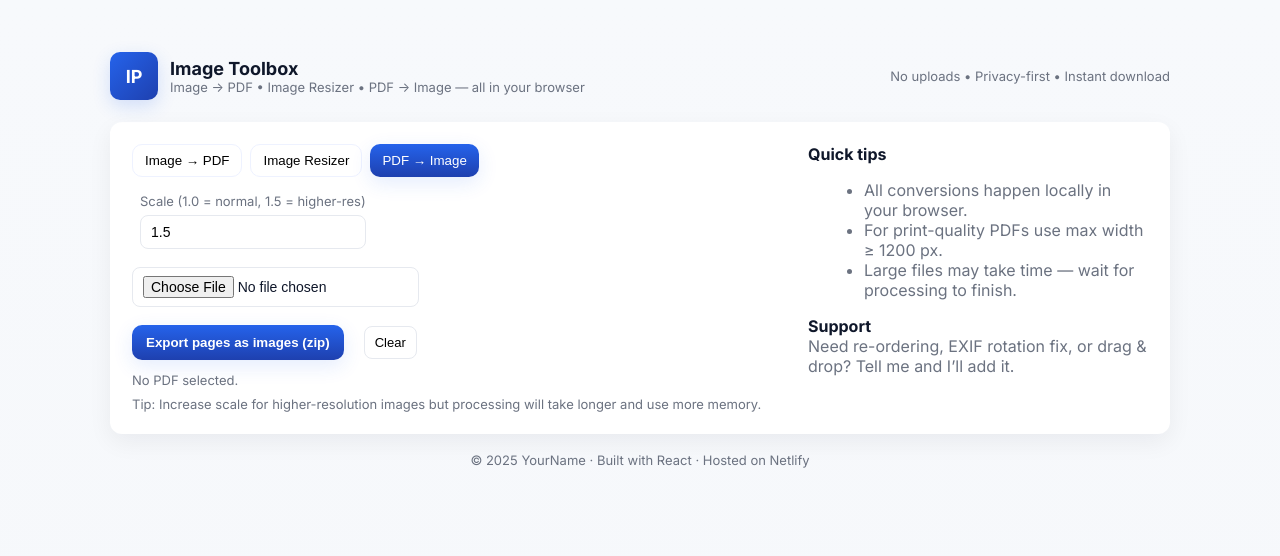
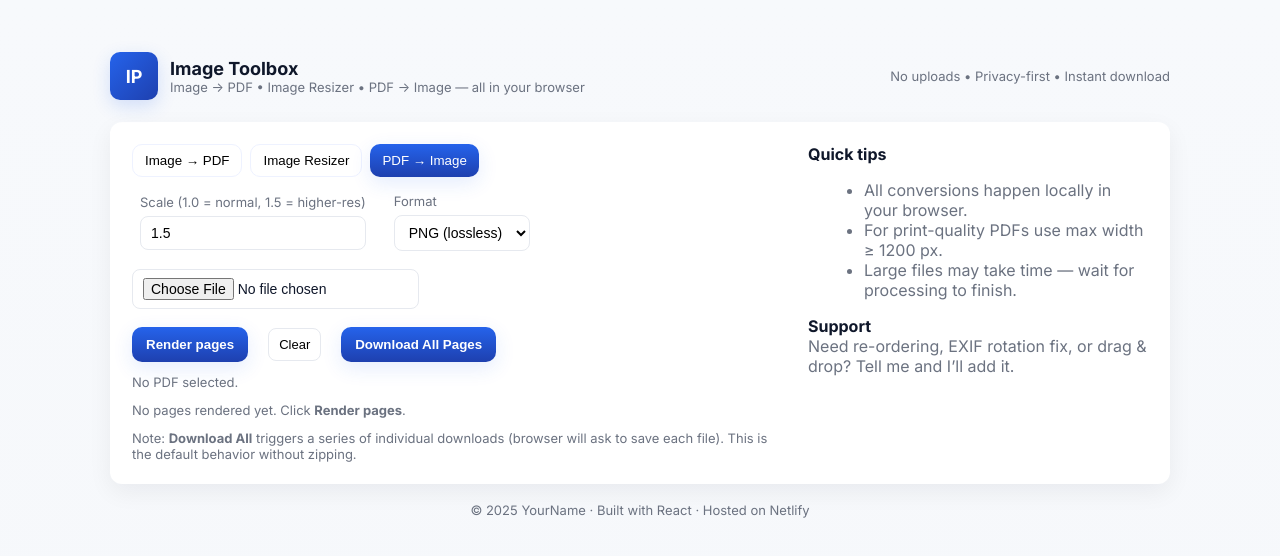
Before and after one commit to Lokesh0336/Lokeshpdf, a React (Vite) app: page / in a window 1280 px wide. Both pictures are taken after a click on the tab "PDF → Image". Shown: the top 556 px of the page. Built offline with nearby package versions, Linux system fonts and the light colour scheme.

Commit message:
Update PdfToImage.jsx

```diff
--- a/src/components/PdfToImage.jsx
+++ b/src/components/PdfToImage.jsx
@@ -1,33 +1,52 @@
 import React, { useState } from "react";
-import JSZip from "jszip";
 import { saveAs } from "file-saver";
 
 /**
- * Uses pdf.js loaded via CDN in index.html: window['pdfjsLib']
- * Renders each page to canvas and returns a blob (PNG)
+ * Uses pdf.js loaded via CDN in index.html (window['pdfjsLib']).
+ * Renders each PDF page to a canvas and returns canvas elements.
  */
-async function pdfFileToImages(file, scale = 1.5) {
+async function renderPdfToCanvases(file, scale = 1.5) {
   const arrayBuffer = await file.arrayBuffer();
   const pdfjsLib = window['pdfjsLib'];
   if (!pdfjsLib) throw new Error("pdf.js not loaded. Ensure you included the CDN script in index.html.");
   const loadingTask = pdfjsLib.getDocument({ data: arrayBuffer });
   const pdf = await loadingTask.promise;
-  const images = [];
+  const canvases = [];
   for (let pageNum = 1; pageNum <= pdf.numPages; pageNum++) {
     const page = await pdf.getPage(pageNum);
     const viewport = page.getViewport({ scale });
     const canvas = document.createElement("canvas");
-    canvas.width = viewport.width;
-    canvas.height = viewport.height;
+    canvas.width = Math.round(viewport.width);
+    canvas.height = Math.round(viewport.height);
     const ctx = canvas.getContext("2d");
     const renderContext = { canvasContext: ctx, viewport };
     await page.render(renderContext).promise;
-    const blob = await new Promise((res,rej)=> {
-      canvas.toBlob((b)=>{ if(b) res(b); else rej(new Error("toBlob null")); }, "image/png");
-    });
-    images.push({ blob, pageNum, width: canvas.width, height: canvas.height });
+    canvases.push({ canvas, pageNum });
   }
-  return images;
+  return canvases;
+}
+
+/** Convert a canvas to a blob in desired mime (png/jpeg) and quality */
+function canvasToBlob(canvas, mime = "image/png", quality = 0.92) {
+  return new Promise((resolve, reject) => {
+    // For JPEG quality param applies; PNG ignores quality.
+    canvas.toBlob((b) => {
+      if (b) resolve(b);
+      else reject(new Error("Canvas toBlob returned null"));
+    }, mime, quality);
+  });
+}
+
+/** Convenience: create a small dataURL thumbnail from canvas (for fast preview) */
+function canvasToDataUrl(canvas, maxWidth = 240) {
+  const ratio = Math.min(1, maxWidth / canvas.width);
+  const w = Math.round(canvas.width * ratio);
+  const h = Math.round(canvas.height * ratio);
+  const tmp = document.createElement("canvas");
+  tmp.width = w;
+  tmp.height = h;
+  tmp.getContext("2d").drawImage(canvas, 0, 0, w, h);
+  return tmp.toDataURL("image/png");
 }
 
 export default function PdfToImage() {
@@ -35,41 +54,98 @@ export default function PdfToImage() {
   const [scale, setScale] = useState(1.5);
   const [processing, setProcessing] = useState(false);
   const [error, setError] = useState("");
+  const [pages, setPages] = useState([]); // { pageNum, canvas, thumb }
+  const [format, setFormat] = useState("image/png"); // or image/jpeg
+  const [jpegQuality, setJpegQuality] = useState(0.92);
 
   const handleFile = (e) => {
     setError("");
+    setPages([]);
     const f = e.target.files?.[0];
     if (!f) { setFile(null); return; }
     if (f.type !== "application/pdf") { setError("Please select a PDF file."); return; }
     setFile(f);
   };
 
-  const exportImagesZip = async () => {
+  const loadPages = async () => {
     if (!file) { setError("Choose a PDF first."); return; }
-    setProcessing(true); setError("");
+    setError("");
+    setProcessing(true);
+    setPages([]);
     try {
-      const images = await pdfFileToImages(file, Number(scale) || 1.5);
-      const zip = new JSZip();
-      for (let img of images) {
-        zip.file(`page-${img.pageNum}.png`, img.blob);
-      }
-      const content = await zip.generateAsync({ type: "blob" });
-      saveAs(content, `${file.name.replace(/\.pdf$/i, '')}-images.zip`);
+      const canvases = await renderPdfToCanvases(file, Number(scale) || 1.5);
+      const pageItems = canvases.map(({ canvas, pageNum }) => ({
+        pageNum,
+        canvas,
+        thumb: canvasToDataUrl(canvas, 320)
+      }));
+      setPages(pageItems);
     } catch (err) {
       console.error(err);
-      setError("Failed to convert PDF: " + (err.message || err));
+      setError("Failed to render PDF: " + (err.message || err));
     } finally {
       setProcessing(false);
     }
+  };
+
+  const downloadPage = async (pageItem) => {
+    try {
+      const mime = format;
+      const q = mime === "image/png" ? 1.0 : Number(jpegQuality) || 0.92;
+      const blob = await canvasToBlob(pageItem.canvas, mime, q);
+      const ext = mime === "image/png" ? "png" : "jpg";
+      saveAs(blob, `${file?.name.replace(/\.pdf$/i, '')}-page-${pageItem.pageNum}.${ext}`);
+    } catch (err) {
+      console.error(err);
+      setError("Failed to download page: " + (err.message || err));
+    }
+  };
+
+  const downloadAll = async () => {
+    if (!pages.length) { setError("No pages to download. Click Render pages first."); return; }
+    setError("");
+    try {
+      // Sequential downloads to avoid overwhelming the browser
+      for (let i = 0; i < pages.length; i++) {
+        await downloadPage(pages[i]);
+        // small delay so browsers handle dialogs more reliably
+        await new Promise((res) => setTimeout(res, 300));
+      }
+    } catch (err) {
+      console.error(err);
+      setError("Failed during download all: " + (err.message || err));
+    }
+  };
+
+  const clearAll = () => {
+    setFile(null);
+    setPages([]);
+    setError("");
   };
 
   return (
     <div>
       <div className="controls">
         <div className="row">
-          <label className="small">Scale (1.0 = normal, 1.5 = higher-res)
-            <input type="number" step="0.1" min="0.5" max="3" value={scale} onChange={(e)=>setScale(Number(e.target.value||1.5))} />
+          <label className="small">
+            Scale (1.0 = normal, 1.5 = higher-res)
+            <input type="number" step="0.1" min="0.5" max="3" value={scale} onChange={(e) => setScale(Number(e.target.value || 1.5))} />
           </label>
+
+          <label className="small">
+            Format
+            <select value={format} onChange={(e) => setFormat(e.target.value)}>
+              <option value="image/png">PNG (lossless)</option>
+              <option value="image/jpeg">JPG (smaller)</option>
+            </select>
+          </label>
+
+          {format === "image/jpeg" && (
+            <label className="small">
+              JPG quality (0.1 - 1)
+              <input type="number" step="0.05" min="0.1" max="1" value={jpegQuality} onChange={(e) => setJpegQuality(Number(e.target.value || 0.92))} />
+            </label>
+          )}
         </div>
 
         <div className="row">
@@ -77,16 +153,60 @@ export default function PdfToImage() {
         </div>
 
         <div className="row" style={{ marginTop: 6 }}>
-          <button className="primary" onClick={exportImagesZip} disabled={processing || !file}>{processing ? "Working..." : "Export pages as images (zip)"}</button>
-          <button className="ghost small" onClick={()=>{ setFile(null); setError(""); }} style={{ marginLeft:8 }}>Clear</button>
+          <button className="primary" onClick={loadPages} disabled={processing || !file}>
+            {processing ? "Rendering..." : "Render pages"}
+          </button>
+
+          <button className="ghost small" onClick={clearAll} style={{ marginLeft: 8 }}>
+            Clear
+          </button>
+
+          <button className="primary" onClick={downloadAll} disabled={!pages.length} style={{ marginLeft: 8 }}>
+            Download All Pages
+          </button>
         </div>
       </div>
 
       {error && <div className="notice" style={{ color: "crimson" }}>{error}</div>}
 
       <div style={{ marginTop: 12 }}>
-        {file ? <div><strong>Selected:</strong> {file.name} — {(file.size/1024).toFixed(1)} KB</div> : <div className="notice">No PDF selected.</div>}
-        <div className="notice" style={{ marginTop:8 }}>Tip: Increase scale for higher-resolution images but processing will take longer and use more memory.</div>
+        {file ? <div><strong>Selected:</strong> {file.name} — {(file.size / 1024).toFixed(1)} KB</div> : <div className="notice">No PDF selected.</div>}
+      </div>
+
+      <div style={{ marginTop: 12 }}>
+        {pages.length === 0 ? (
+          <div className="notice" style={{ marginTop: 12 }}>No pages rendered yet. Click <strong>Render pages</strong>.</div>
+        ) : (
+          <div style={{ marginTop: 12 }}>
+            <div style={{ fontWeight: 700, marginBottom: 8 }}>Pages</div>
+            <div className="preview-row" aria-live="polite">
+              {pages.map((p) => (
+                <div key={p.pageNum} className="preview-card" style={{ width: 220 }}>
+                  <img src={p.thumb} alt={`page-${p.pageNum}`} className="preview" style={{ height: 140 }} />
+                  <div className="file-name">Page {p.pageNum}</div>
+                  <div style={{ display: "flex", gap: 8, width: "100%", marginTop: 6 }}>
+                    <button className="small" onClick={() => downloadPage(p)}>Download</button>
+                    <button className="small" onClick={() => {
+                      // open full-size image in new tab for quick save/view
+                      const mime = format;
+                      const q = mime === "image/png" ? 1.0 : Number(jpegQuality) || 0.92;
+                      canvasToBlob(p.canvas, mime, q).then(blob => {
+                        const url = URL.createObjectURL(blob);
+                        window.open(url, "_blank");
+                        // revoke after a while
+                        setTimeout(() => URL.revokeObjectURL(url), 30000);
+                      }).catch(err => setError("Failed to open image: " + (err.message || err)));
+                    }}>Open</button>
+                  </div>
+                </div>
+              ))}
+            </div>
+          </div>
+        )}
+      </div>
+
+      <div className="notice" style={{ marginTop: 12 }}>
+        Note: <strong>Download All</strong> triggers a series of individual downloads (browser will ask to save each file). This is the default behavior without zipping.
       </div>
     </div>
   );
```
